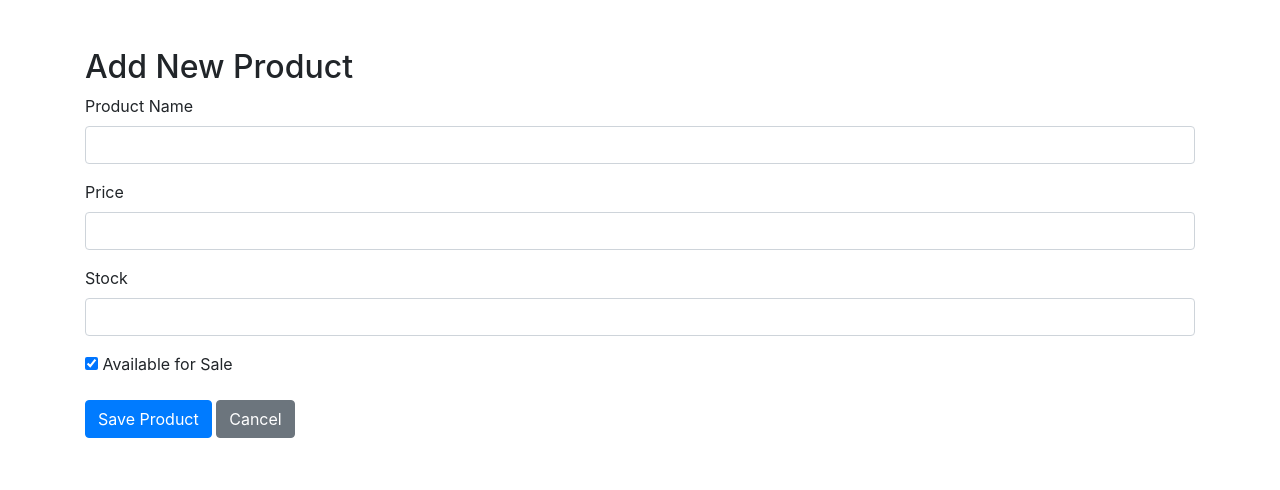
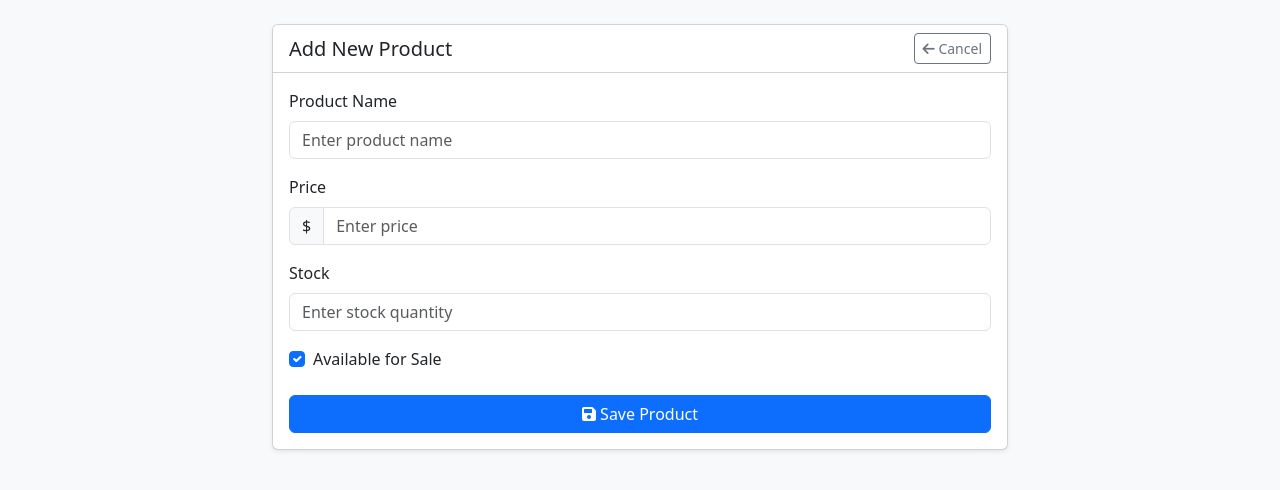
Before and after one commit to katekyosennajr/mj-data, a CodeIgniter app: page /database/index.php/products/create in a window 1280 px wide. Shown: the top 490 px of the page. Run offline with CodeIgniter, Linux system fonts and the light colour scheme.

Commit message:
Menambah tampilan frontend Bootstrap untuk daftar dan form tambah produk

```diff
--- a/application/views/products/create.php
+++ b/application/views/products/create.php
@@ -1,42 +1,70 @@
 <!DOCTYPE html>
-<html>
+<html lang="en">
 <head>
+    <meta charset="UTF-8">
+    <meta name="viewport" content="width=device-width, initial-scale=1.0">
     <title>Add New Product</title>
-    <link rel="stylesheet" href="https://stackpath.bootstrapcdn.com/bootstrap/4.5.2/css/bootstrap.min.css">
+    <!-- Bootstrap 5 CSS -->
+    <link href="https://cdn.jsdelivr.net/npm/bootstrap@5.3.0/dist/css/bootstrap.min.css" rel="stylesheet">
+    <!-- Font Awesome -->
+    <link href="https://cdnjs.cloudflare.com/ajax/libs/font-awesome/6.0.0/css/all.min.css" rel="stylesheet">
 </head>
-<body>
-    <div class="container mt-5">
-        <h2>Add New Product</h2>
-
-        <form action="<?php echo site_url('products/store'); ?>" method="post">
-            <div class="form-group">
-                <label>Product Name</label>
-                <input type="text" name="name" class="form-control" required>
+<body class="bg-light">
+    <div class="container py-4">
+        <div class="row justify-content-center">
+            <div class="col-md-8">
+                <div class="card shadow-sm">
+                    <div class="card-header bg-white">
+                        <div class="d-flex justify-content-between align-items-center">
+                            <h5 class="mb-0">Add New Product</h5>
+                            <a href="<?= site_url('products') ?>" class="btn btn-outline-secondary btn-sm">
+                                <i class="fas fa-arrow-left"></i> Cancel
+                            </a>
+                        </div>
+                    </div>
+                    <div class="card-body">
+                        <form action="<?= site_url('products/store') ?>" method="post">
+                            <div class="mb-3">
+                                <label for="name" class="form-label">Product Name</label>
+                                <input type="text" class="form-control" id="name" name="name" required
+                                       placeholder="Enter product name">
                             </div>
 
-            <div class="form-group">
-                <label>Price</label>
-                <input type="number" name="price" class="form-control" step="0.01" required>
+                            <div class="mb-3">
+                                <label for="price" class="form-label">Price</label>
+                                <div class="input-group">
+                                    <span class="input-group-text">$</span>
+                                    <input type="number" class="form-control" id="price" name="price" required
+                                           placeholder="Enter price" step="0.01">
+                                </div>
                             </div>
 
-            <div class="form-group">
-                <label>Stock</label>
-                <input type="number" name="stock" class="form-control" required>
+                            <div class="mb-3">
+                                <label for="stock" class="form-label">Stock</label>
+                                <input type="number" class="form-control" id="stock" name="stock" required
+                                       placeholder="Enter stock quantity">
                             </div>
 
-            <div class="form-group">
-                <label>
-                    <input type="checkbox" name="is_sell" value="1" checked>
-                    Available for Sale
-                </label>
+                            <div class="mb-4">
+                                <div class="form-check">
+                                    <input type="checkbox" class="form-check-input" id="is_sell" name="is_sell" value="1" checked>
+                                    <label class="form-check-label" for="is_sell">Available for Sale</label>
+                                </div>
                             </div>
 
-            <button type="submit" class="btn btn-primary">Save Product</button>
-            <a href="<?php echo site_url('products'); ?>" class="btn btn-secondary">Cancel</a>
+                            <div class="d-grid">
+                                <button type="submit" class="btn btn-primary">
+                                    <i class="fas fa-save"></i> Save Product
+                                </button>
+                            </div>
                         </form>
                     </div>
+                </div>
+            </div>
+        </div>
+    </div>
 
-    <script src="https://code.jquery.com/jquery-3.5.1.min.js"></script>
-    <script src="https://stackpath.bootstrapcdn.com/bootstrap/4.5.2/js/bootstrap.min.js"></script>
+    <!-- Bootstrap 5 JS -->
+    <script src="https://cdn.jsdelivr.net/npm/bootstrap@5.3.0/dist/js/bootstrap.bundle.min.js"></script>
 </body>
 </html>
```
Also changed, not shown: application/views/products/index.php (+55 -18 lines). Lines whose indentation alone changed are shown as unchanged.
